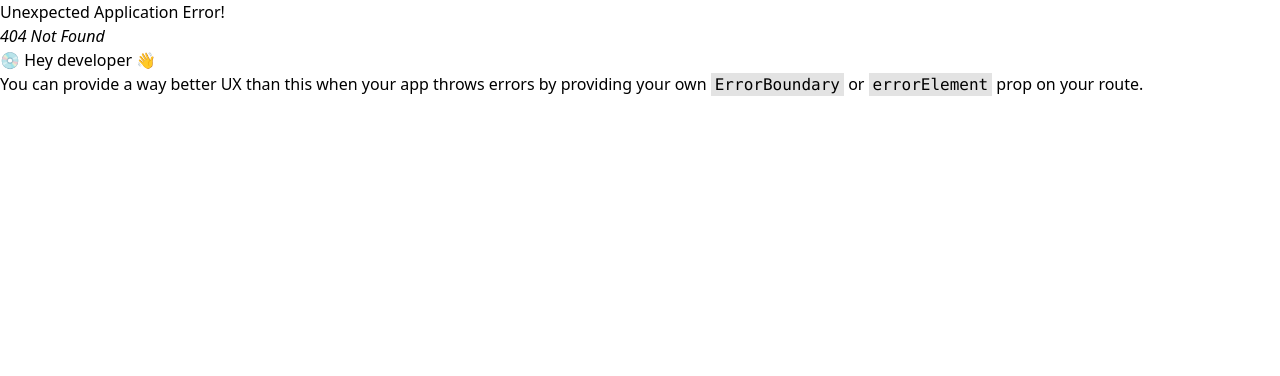
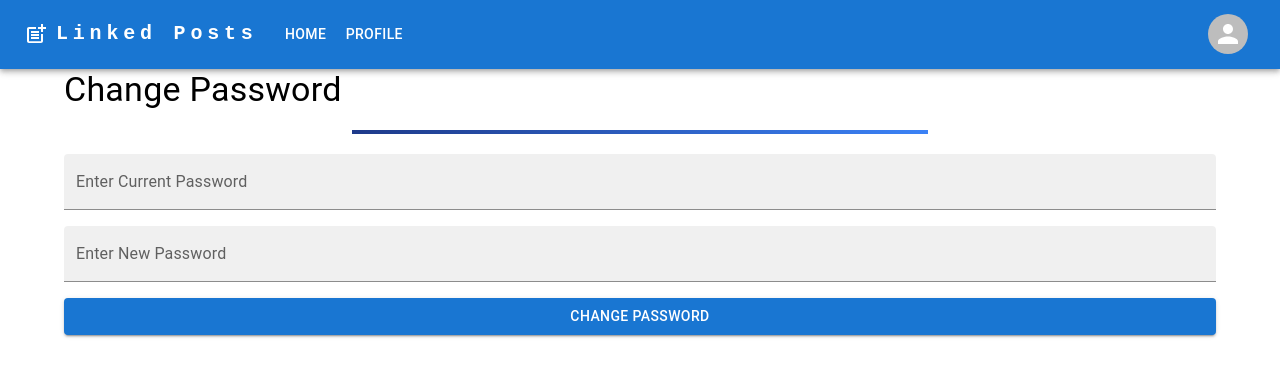
Before and after one commit to Abanoub-Abd-Elmessih/Linked-Posts, a React (Vite) app: page /changePassword in a window 1280 px wide. Before the commit this address had no page. Shown: the top 376 px of the page. Built offline with nearby package versions, Linux system fonts and the light colour scheme; sample sign-in values are in the browser's storage.

Commit message:
Add Change password functionality

```diff
--- a/src/App.tsx
+++ b/src/App.tsx
@@ -9,6 +9,7 @@ import ProtectedRoute from "./Components/ProtectedRoute";
 import Profile from "./Pages/Profile";
 import SinglePost from "./Pages/PostDetails";
 import { Toaster } from "react-hot-toast";
+import ChangePassword from "./Pages/ChangePassword";
 function App() {
   const router = createBrowserRouter([
     {
@@ -34,6 +35,12 @@ function App() {
           </ProtectedRoute>,
         },
         {
+          path:'/changePassword',
+          element: <ProtectedRoute>
+            <ChangePassword />
+          </ProtectedRoute>,
+        },
+        {
           path: "/registration",
           element: <Registration />,
         },
--- a/src/Interfaces/LoginData.ts
+++ b/src/Interfaces/LoginData.ts
@@ -2,3 +2,8 @@ export interface LoginData{
     email:string;
     password:string;
 }
+
+export interface changePasswordInterface{
+    password:string;
+    newPassword:string;
+}
--- /dev/null
+++ b/src/Pages/ChangePassword.tsx
@@ -0,0 +1,118 @@
+import {
+    Alert,
+    Box,
+    Button,
+    CircularProgress,
+    Container,
+    Typography,
+  } from "@mui/material";
+  import Inputs from "../Components/Inputs";
+  import { Form, Formik } from "formik";
+  import * as Yup from "yup";
+  import { changePasswordInterface } from "../Interfaces/LoginData";
+  import { AppDispatch, GlobalState } from "../lib/store";
+  import { useDispatch, useSelector } from "react-redux";
+  import { changePassFunction, resetSuccessState } from "../lib/Slices/changePasswordSlice";
+  import { useNavigate } from "react-router-dom";
+  import { useEffect } from "react";
+
+  export default function ChangePassword() {
+    const navigate = useNavigate();
+    const validationSchema = Yup.object({
+      password: Yup.string().required("Password is required"),
+      newPassword: Yup.string()
+        .required("Please Enter New Password")
+        .min(8, "Password must be at least 8 characters")
+        .matches(/[A-Z]/, "Password must contain an uppercase letter")
+        .matches(/[a-z]/, "Password must contain a lowercase letter")
+        .matches(/[0-9]/, "Password must contain a number")
+        .matches(/[@$!%*?&#]/, "Password must contain a special character"),
+    });
+
+    const dispatch = useDispatch<AppDispatch>();
+    const { isError, isLoading, error, isSuccess } = useSelector(
+      (state: GlobalState) => state.pass
+    );
+
+    const initialValues = {
+      password: "",
+      newPassword: "",
+    };
+
+    const handleSubmit = (values: changePasswordInterface) => {
+      dispatch(changePassFunction(values));
+    };
+
+    useEffect(() => {
+        if (isSuccess) {
+            navigate('/profile');
+            dispatch(resetSuccessState())
+      }
+    }, [isSuccess, navigate,dispatch]);
+
+    return (
+      <Container>
+        <Formik
+          initialValues={initialValues}
+          onSubmit={handleSubmit}
+          validationSchema={validationSchema}
+        >
+          {({ values, handleChange }) => (
+            <Form className="max-w-2xl md:mx-auto p-6 shadow-xl rounded-lg my-10 mx-4">
+              <Box display="flex" flexDirection="column" gap={2}>
+                <Typography component="h1" variant="h4" className="text-center">
+                  Change Password
+                </Typography>
+                <Box
+                  sx={{
+                    width: { xs: "70%", sm: "50%" },
+                    height: "4px",
+                    background: "linear-gradient(90deg, #1e3a8a, #3b82f6)",
+                    marginY: "4px",
+                    marginX: "auto",
+                  }}
+                />
+                <Inputs
+                  label="Enter Current Password"
+                  name="password"
+                  type="password"
+                  value={values.password}
+                  onChange={handleChange}
+                />
+                <Inputs
+                  label="Enter New Password"
+                  name="newPassword"
+                  type="password"
+                  value={values.newPassword}
+                  onChange={handleChange}
+                />
+                {isError && (
+                  <Alert severity="error" className="mb-4">
+                    {error} Wrong Password
+                  </Alert>
+                )}
+                {isSuccess && (
+                  <Alert severity="success" className="mb-4">
+                    Password changed successfully!
+                  </Alert>
+                )}
+                {/* Submit Button */}
+                <Button
+                  disabled={isLoading}
+                  variant="contained"
+                  type="submit"
+                  className="w-full"
+                >
+                  {isLoading ? (
+                    <CircularProgress size={"30px"} />
+                  ) : (
+                    "Change Password"
+                  )}
+                </Button>
+              </Box>
+            </Form>
+          )}
+        </Formik>
+      </Container>
+    );
+  }
--- a/src/Pages/Login.tsx
+++ b/src/Pages/Login.tsx
@@ -24,7 +24,7 @@ const validationSchema = Yup.object({
 export default function Login() {
   const dispatch = useDispatch<AppDispatch>();
   const navigate = useNavigate();
-  const { error, isError, isLoading, token } = useSelector(
+  const { isError, isLoading, token } = useSelector(
     (state: GlobalState) => state.auth
   );
 
@@ -88,7 +88,7 @@ export default function Login() {
             <ErrorMessageComp name="password" />
             {isError && (
               <Alert severity="error" className="mb-4">
-                {error}
+                Wrong Email Or Password
               </Alert>
             )}
             {/* Submit Button */}
--- a/src/Pages/Profile.tsx
+++ b/src/Pages/Profile.tsx
@@ -1,6 +1,6 @@
 /* eslint-disable @typescript-eslint/no-explicit-any */
-import React, { useState } from 'react';
-import { Formik, Form } from 'formik';
+import React, { useState } from "react";
+import { Formik, Form } from "formik";
 import {
   Container,
   Typography,
@@ -9,18 +9,19 @@ import {
   Avatar,
   Box,
   Button,
-  CircularProgress
+  CircularProgress,
 } from "@mui/material";
 import { useSelector, useDispatch } from "react-redux";
 import { GlobalState } from "../lib/store";
-import { uploadUserPhoto } from '../lib/Slices/ProfileSlice';
-import toast from 'react-hot-toast';
+import { uploadUserPhoto } from "../lib/Slices/ProfileSlice";
+import toast from "react-hot-toast";
+import { Link } from "react-router-dom";
 
 export default function Profile() {
   const dispatch = useDispatch();
   const { userData } = useSelector((state: GlobalState) => state.auth);
   const [selectedFile, setSelectedFile] = useState<File | null>(null);
-  const [previewUrl, setPreviewUrl] = useState<string | null>(null);  // Add preview state
+  const [previewUrl, setPreviewUrl] = useState<string | null>(null); // Add preview state
   const [isLoading, setIsLoading] = useState<boolean>(false); // Loading state
 
   const handleFileChange = (event: React.ChangeEvent<HTMLInputElement>) => {
@@ -36,32 +37,32 @@ export default function Profile() {
 
   const handlePhotoUpload = async () => {
     if (!selectedFile) {
-      toast.error('Please select a file first');
+      toast.error("Please select a file first");
       return;
     }
 
     const formData = new FormData();
-    formData.append('photo', selectedFile);
+    formData.append("photo", selectedFile);
 
-    setIsLoading(true);  // Set loading to true when upload starts
+    setIsLoading(true); // Set loading to true when upload starts
 
     try {
       // Dispatch the upload action from the auth slice
       await dispatch(uploadUserPhoto(formData) as any).unwrap();
-      toast.success('Profile photo updated successfully!');
+      toast.success("Profile photo updated successfully!");
       setSelectedFile(null);
-      setPreviewUrl(null);  // Clear the preview after upload
+      setPreviewUrl(null); // Clear the preview after upload
     } catch (error) {
-      console.error('Error uploading file', error);
-      toast.error('Failed to upload photo');
+      console.error("Error uploading file", error);
+      toast.error("Failed Image is Too Large");
     } finally {
-      setIsLoading(false);  // Set loading to false when upload finishes
+      setIsLoading(false); // Set loading to false when upload finishes
     }
   };
 
   return (
     <Container maxWidth="lg" sx={{ mt: 4, mb: 4 }}>
-      <Card sx={{ py: 5, px: { xs: '0px', sm: '30px' } }}>
+      <Card sx={{ py: 5, px: { xs: "0px", sm: "30px" } }}>
         <Box
           display="flex"
           flexDirection={{ xs: "column", md: "row" }}
@@ -93,13 +94,10 @@ export default function Profile() {
                 type="file"
                 accept="image/jpg,image/jpeg,image/png"
                 onChange={handleFileChange}
-                style={{ display: 'none' }}
+                style={{ display: "none" }}
               />
               <label htmlFor="profile-photo-upload">
-                <Button
-                  variant="contained"
-                  component="span"
-                >
+                <Button variant="contained" component="span">
                   Choose Profile Photo
                 </Button>
               </label>
@@ -107,14 +105,10 @@ export default function Profile() {
                 variant="contained"
                 color="primary"
                 onClick={handlePhotoUpload}
-                disabled={!selectedFile || isLoading}  // Disable button when loading
-                className='w-3/4'
+                disabled={!selectedFile || isLoading} // Disable button when loading
+                className="w-3/4"
               >
-                {isLoading ? (
-                  <CircularProgress size="25px" />
-                ) : (
-                  'Upload Photo'
-                )}
+                {isLoading ? <CircularProgress size="25px" /> : "Upload Photo"}
               </Button>
             </Box>
           </Box>
@@ -122,17 +116,18 @@ export default function Profile() {
           {/* User Details */}
           <Box
             flexBasis="67%"
+            width={'90%'}
             sx={{ border: "1px solid #ECEBDE", borderRadius: "10px" }}
           >
             <Formik
               initialValues={{
-                name: userData?.name || '',
-                email: userData?.email || '',
-                dateOfBirth: userData?.dateOfBirth || '',
-                gender: userData?.gender || '',
+                name: userData?.name || "",
+                email: userData?.email || "",
+                dateOfBirth: userData?.dateOfBirth || "",
+                gender: userData?.gender || "",
                 createdAt: userData?.createdAt
                   ? new Date(userData.createdAt).toLocaleDateString()
-                  : 'N/A'
+                  : "N/A",
               }}
               onSubmit={(values) => {
                 // Implement update profile logic if needed
@@ -142,7 +137,11 @@ export default function Profile() {
               {({ values }) => (
                 <Form>
                   <CardContent>
-                    <Typography variant="h6" gutterBottom sx={{ fontWeight: 600 }}>
+                    <Typography
+                      variant="h6"
+                      gutterBottom
+                      sx={{ fontWeight: 600 }}
+                    >
                       Profile Information
                     </Typography>
                     <Typography variant="body1" sx={{ mt: 1 }}>
@@ -164,6 +163,9 @@ export default function Profile() {
                 </Form>
               )}
             </Formik>
+            <Button variant="contained" color="primary" sx={{ml:2, mb:2}}>
+              <Link to={"/changePassword"}>Change Password</Link>
+            </Button>
           </Box>
         </Box>
       </Card>
--- a/src/lib/Slices/AuthSlice.ts
+++ b/src/lib/Slices/AuthSlice.ts
@@ -4,26 +4,33 @@ import axios from "axios";
 import { LoginData } from "../../Interfaces/LoginData";
 import { UserDataInterface } from "../../Interfaces/UserData";
 
-export const login = createAsyncThunk('Auth/login', async (values: LoginData)=>{
-    const response = await axios.post('https://linked-posts.routemisr.com/users/signin', values);
+export const login = createAsyncThunk(
+  "Auth/login",
+  async (values: LoginData) => {
+    const response = await axios.post(
+      "https://linked-posts.routemisr.com/users/signin",
+      values
+    );
     return response;
-});
+  }
+);
 
-export const getUserData = createAsyncThunk('Auth/getUserData', async ()=>{
+export const getUserData = createAsyncThunk("Auth/getUserData", async () => {
   try {
-    const response = await axios.get('https://linked-posts.routemisr.com/users/profile-data', {
+    const response = await axios.get(
+      "https://linked-posts.routemisr.com/users/profile-data",
+      {
         headers: {
-        token: localStorage.getItem('token')
+          token: localStorage.getItem("token"),
+        },
       }
-    });
+    );
     return response.data;
   } catch (error) {
     console.log(error);
     throw error;
   }
 });
-
-// New async thunk for uploading user photo
 
 
 interface AuthState {
@@ -37,12 +44,14 @@ interface AuthState {
 
 // Initial state
 const initialState: AuthState = {
-  token: localStorage.getItem('token') || '',
+  token: localStorage.getItem("token") || "",
   isLoading: false,
   isError: false,
-  error: '',
+  error: "",
   isSuccess: false,
-  userData: localStorage.getItem('userData') ? JSON.parse(localStorage.getItem('userData') as string) : null,
+  userData: localStorage.getItem("userData")
+    ? JSON.parse(localStorage.getItem("userData") as string)
+    : null,
 };
 
 export const authSlice = createSlice({
@@ -54,43 +63,44 @@ export const authSlice = createSlice({
       state.userData = null;
       localStorage.removeItem("token");
       localStorage.removeItem("userData");
-    }
     },
-  extraReducers(builder){
+  },
+  extraReducers(builder) {
     // Handle Login
-    builder.addCase(login.fulfilled, (state, action) => {
+    builder
+      .addCase(login.fulfilled, (state, action) => {
         state.token = action.payload.data.token;
         state.isSuccess = true;
         state.isError = false;
         state.isLoading = false;
-      state.error = '';
-      localStorage.setItem('token', action.payload.data.token);
+        state.error = "";
+        localStorage.setItem("token", action.payload.data.token);
       })
       .addCase(login.pending, (state) => {
-      state.token = '';
+        state.token = "";
         state.isSuccess = false;
         state.isError = false;
         state.isLoading = true;
-      state.error = '';
+        state.error = "";
       })
       .addCase(login.rejected, (state, action: any) => {
-      state.token = '';
+        state.token = "";
         state.isSuccess = false;
         state.isError = true;
         state.isLoading = false;
-      state.error = action.error.message ?? 'Incorrect email or password';
+        state.error = action.error.message ?? "Incorrect email or password";
       })
       // Handle User Data
       .addCase(getUserData.fulfilled, (state, action) => {
         state.userData = action.payload.user;
-      console.log('User Data:', action.payload.user);
-      localStorage.setItem('userData', JSON.stringify(action.payload.user));
+        console.log("User Data:", action.payload.user);
+        localStorage.setItem("userData", JSON.stringify(action.payload.user));
       })
       .addCase(getUserData.rejected, (state, action: any) => {
         state.userData = null;
-      state.error = action.payload?.message ?? 'Failed to fetch user data';
+        state.error = action.payload?.message ?? "Failed to fetch user data";
       })
-  }
+  },
 });
 
 export const { logout } = authSlice.actions;
--- /dev/null
+++ b/src/lib/Slices/changePasswordSlice.ts
@@ -0,0 +1,82 @@
+/* eslint-disable @typescript-eslint/no-explicit-any */
+import { createAsyncThunk, createSlice } from "@reduxjs/toolkit";
+import { changePasswordInterface } from "../../Interfaces/LoginData";
+import axios from "axios";
+
+export const changePassFunction = createAsyncThunk(
+    "Pass/changePassFunction",
+    async (values: changePasswordInterface) => {
+      try {
+        const response = await axios.patch(
+          "https://linked-posts.routemisr.com/users/change-password",
+          values, // Sending values in the body
+          {
+            headers: {
+              token: localStorage.getItem("token") || "", // Adding token in headers
+            },
+          }
+        );
+        console.log(response)
+        return response.data; // Return the full response data
+      } catch (error: any) {
+        console.error(error.response?.data || error.message);
+        throw error.response?.data || error.message; // Throw the error for further handling
+      }
+    }
+  );
+
+
+
+interface PassState {
+  token: string;
+  isLoading: boolean;
+  isError: boolean;
+  error: string;
+  isSuccess: boolean;
+}
+const initialState: PassState = {
+  token: localStorage.getItem("token") || "",
+  isLoading: false,
+  isError: false,
+  error: "",
+  isSuccess: false,
+};
+
+
+
+export const passSlice = createSlice({
+    name: "Pass",
+    initialState,
+    reducers: {
+        resetSuccessState: (state) => {
+            state.isSuccess = false;
+            state.error = "";
+            state.isError = false;
+        }
+    },
+    extraReducers: (builder) => {
+      builder
+        .addCase(changePassFunction.pending, (state) => {
+          state.isLoading = true;
+          state.isError = false;
+          state.error = "";
+          state.isSuccess = false;
+        })
+        .addCase(changePassFunction.fulfilled, (state, action) => {
+          state.isLoading = false;
+          state.isSuccess = true;
+          state.isError = false;
+          state.error = "";
+          state.token = action.payload.token; // Update the token in the state
+          localStorage.setItem("token", action.payload.token); // Save the token in localStorage
+        })
+        .addCase(changePassFunction.rejected, (state, action) => {
+          state.isLoading = false;
+          state.isError = true;
+          state.isSuccess = false;
+          state.error = action.error.message || "Something went wrong!";
+        });
+    },
+  });
+  export const { resetSuccessState } = passSlice.actions;
+  export const passReducer = passSlice.reducer
--- a/src/lib/store.ts
+++ b/src/lib/store.ts
@@ -2,12 +2,14 @@ import { configureStore } from "@reduxjs/toolkit";
 import { authReducer } from "./Slices/AuthSlice";
 import { postsReducer } from "./Slices/PostsSlice";
 import { profileReducer } from "./Slices/ProfileSlice";
+import { passReducer } from "./Slices/changePasswordSlice";
 
 export const store = configureStore({
     reducer:{
         auth:authReducer,
         posts:postsReducer,
         profile: profileReducer,
+        pass:passReducer,
         }
 })
 
```
Lines whose indentation alone changed are shown as unchanged.
